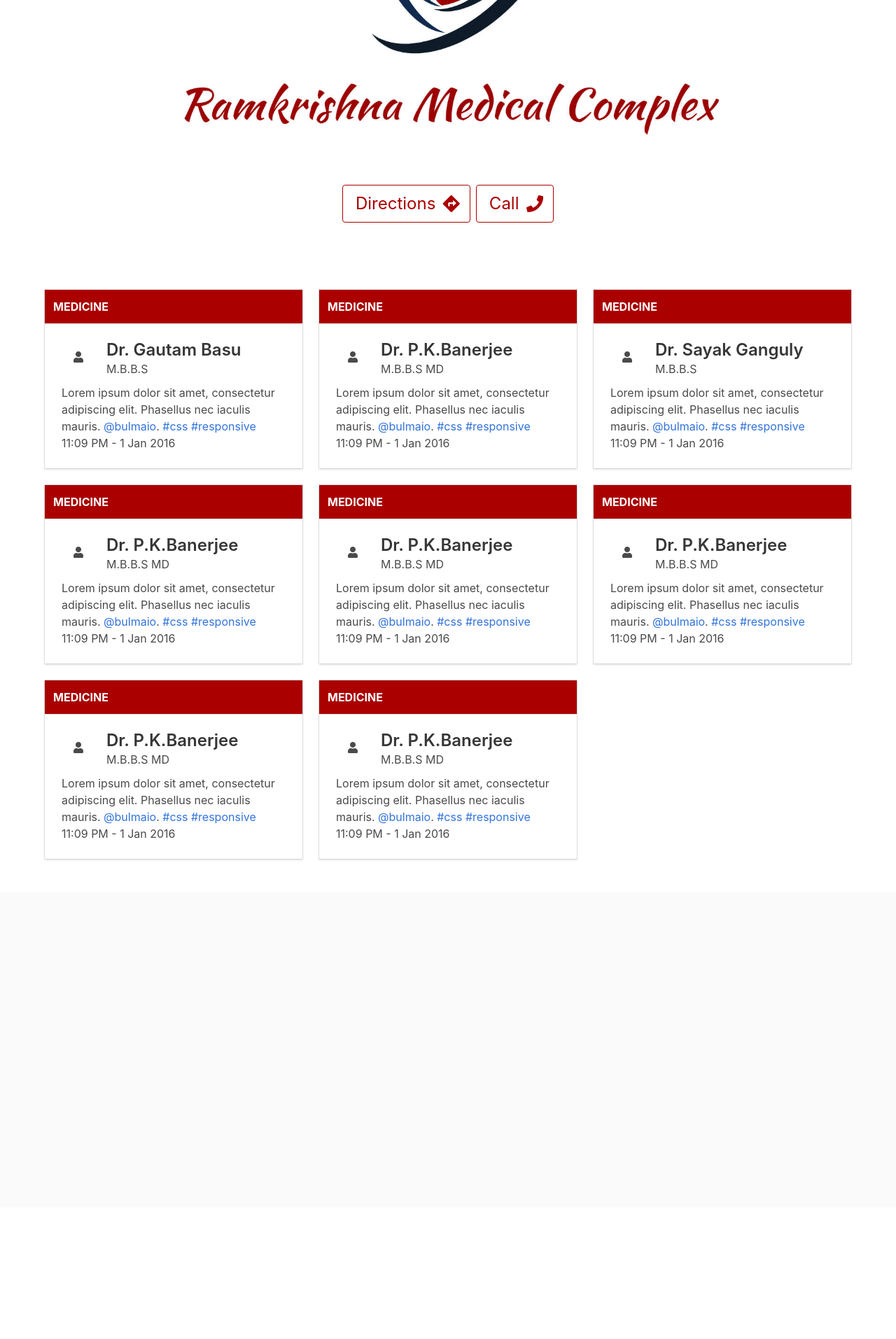
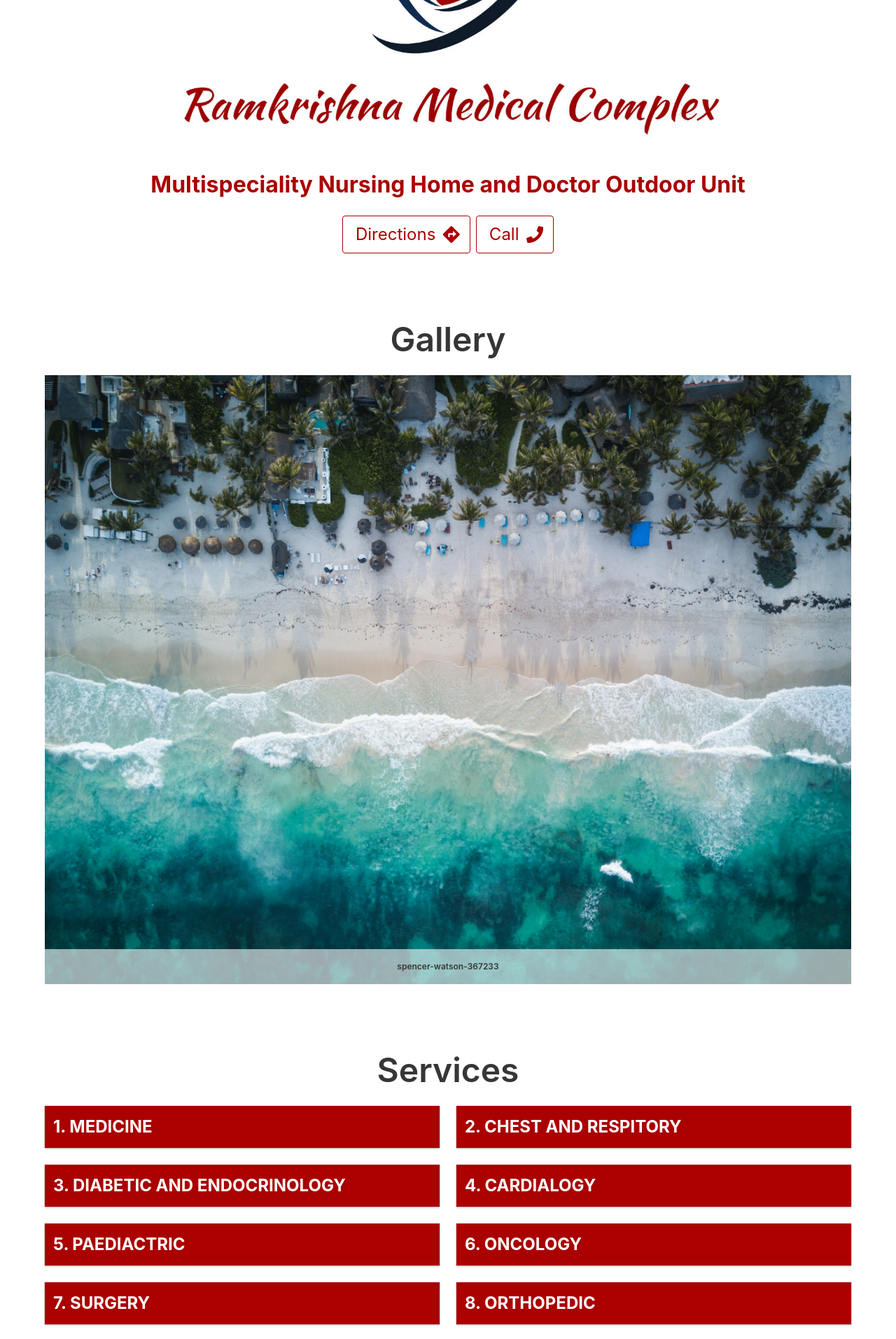
Before and after one commit to ramkrishnamedicalcomplex/ramkrishnamedicalcomplex.github.io, a Jekyll site: the page built from index.html, in a window 1280 px wide. Shown: the part 366-2279 px from the top of the page at 70% size. Built offline with Jekyll 4.4.1, drawn with Linux system fonts in a browser that asks for light colours; nearby versions of some CDN libraries; before the commit the page ends 2091 px from its top, so only the background shows below that; some of the changed text lies outside the part shown; grey boxes are pictures that could not be loaded.

Commit message:
Another milestone

```diff
--- a/_config.yml
+++ b/_config.yml
@@ -8,20 +8,36 @@
 # Site settings
 title: Ramkrishna Medical Complex
 email: ramkrishnamedicalcomplex@gmail.com
-description: > # this means to ignore newlines until "baseurl:"
-  Write an awesome description for your new site here. You can edit this
-  line in _config.yml. It will appear in your document head meta (for
-  Google search results) and in your feed.xml site description.
+tagline: Multispeciality Nursing Home and Doctor Outdoor Unit
 baseurl: "" # the subpath of your site, e.g. /blog
 url: "http://ramkrishnamedicalcomplex.com" # the base hostname & protocol for your site
 phone: 7059702169
 google_maps: https://goo.gl/maps/Ps1HcxnjR9L2
+address: 132/2/12, Maulana Abul Kalam Azad Sarani Near Sri Gurudas Banerjee Halt, Phool Bagan, Kankurgachi, Kolkata, West Bengal 700054
+
+services:
+  - Medicine
+  - Chest and Respitory
+  - Diabetic and Endocrinology
+  - Cardialogy
+  - Paediactric
+  - Oncology
+  - Surgery
+  - Orthopedic
+  - Gyne
+  - Dental Surgery
+  - Modern Operation Theatre
+  - HDU / ICCU
+  - General Ward
+  - AC/Non AC Cabin
+  - Pathology
+  - Ambulance
+
+collections:
+  - doctors
+
 
 # Build settings
 markdown: kramdown
-
 sass:
     sass_dir: ./css
-
-collections:
-  - doctors
--- /dev/null
+++ b/_includes/doctors.html
@@ -0,0 +1,55 @@
+<section class="section">
+  <div class="container">
+    <h1 class="title is-1 has-text-centered">Doctors</h1>
+    <div class="columns is-multiline">
+      {% for doctor in site.doctors %}
+      <div class="column is-one-third">
+        <div class="card">
+          <header class="card-header ">
+            <p class="card-header-title has-background-primary has-text-white">
+              {{ doctor.department | upcase }}
+            </p>
+          </header>
+          <!-- <div class="card-image">
+                  <figure class="image is-4by3">
+                    <img src="https://bulma.io/images/placeholders/1280x960.png" alt="Placeholder image">
+                  </figure>
+                </div> -->
+          <div class="card-content">
+            <div class="media">
+              <div class="media-left">
+                {% if doctor.image %}
+                <figure class="image is-48x48">
+                  <img src="https://bulma.io/images/placeholders/96x96.png" alt="Placeholder image">
+                </figure>
+                {% else %}
+                <span class="icon is-large">
+                  <i class="fa fa-user" aria-hidden="true"></i>
+                </span>
+                {% endif %}
+              </div>
+              <div class="media-content">
+                <p class="title is-4">{{ doctor.name }}</p>
+                <p class="subtitle is-6">{% for qualification in doctor.qualifications %} {{
+                  qualification }} {% endfor
+                  %}</p>
+              </div>
+            </div>
+
+            <div class="content">
+              Lorem ipsum dolor sit amet, consectetur adipiscing elit.
+              Phasellus nec iaculis mauris. <a>@bulmaio</a>.
+              <a href="#">#css</a> <a href="#">#responsive</a>
+              <br>
+              <time datetime="2016-1-1">11:09 PM - 1 Jan 2016</time>
+            </div>
+          </div>
+        </div>
+      </div>
+      {% endfor %}
+    </div>
+    <!-- DOCTORS LISTING -->
+
+  </div>
+
+</section>
--- /dev/null
+++ b/_includes/gallery.html
@@ -0,0 +1,25 @@
+<section class="section">
+  <div class="container">
+    <h1 class="title is-1 has-text-centered">Gallery</h1>
+    <div class='carousel carousel-animated carousel-animate-slide'>
+      <div class='carousel-container'>
+        {% for image in site.static_files %}
+        {% if image.path contains 'gallery' %}
+        <div class='carousel-item has-background {% if forloop.first %} {{ is-active }} {% endif %}'>
+          <img class="is-background" src="{{ site.baseurl }}{{ image.path }}" alt="image.path" width="640" height="310" />
+          <div class="title">{{ image.basename }}</div>
+        </div>
+        {% endif %}
+        {% endfor %}
+      </div>
+      <div class="carousel-navigation">
+        <div class="carousel-nav-left">
+          <i class="fa fa-chevron-left" aria-hidden="true"></i>
+        </div>
+        <div class="carousel-nav-right">
+          <i class="fa fa-chevron-right" aria-hidden="true"></i>
+        </div>
+      </div>
+
+
+</section>
--- a/_includes/head.html
+++ b/_includes/head.html
@@ -8,7 +8,7 @@
 
   <!-- <link rel="stylesheet" href="{{ "/css/bulma/css/bulma.css" | prepend: site.baseurl }}"> -->
   <link rel="stylesheet" href="{{ "/css/main.css" | prepend: site.baseurl }}">
-  <!-- <link rel="stylesheet" href="{{ "/css/bulma-extensions.min.css" | prepend: site.baseurl }}"> -->
+  <link rel="stylesheet" href="{{ "/css/bulma-carousel.min.css" | prepend: site.baseurl }}">
   <link rel="stylesheet" href="https://use.fontawesome.com/releases/v5.6.3/css/all.css" integrity="sha384-UHRtZLI+pbxtHCWp1t77Bi1L4ZtiqrqD80Kn4Z8NTSRyMA2Fd33n5dQ8lWUE00s/" crossorigin="anonymous">
   <link rel="canonical" href="{{ page.url | replace:'index.html','' | prepend: site.baseurl | prepend: site.url }}">
   <link rel="alternate" type="application/rss+xml" title="{{ site.title }}" href="{{ "/feed.xml" | prepend: site.baseurl | prepend: site.url }}">
--- a/_includes/header.html
+++ b/_includes/header.html
@@ -45,6 +45,7 @@
   <div class="hero-body">
     <div class="container has-text-centered">
       <img src="/img/logo.jpeg" alt="{{site.title}}" class="title is-16by9" style="max-height: 500px">
+      <p class="subtitle is-3 has-text-primary has-text-weight-bold">{{site.tagline | upcases }}</p>
       <div class="buttons are-large is-centered">
         <a href="{{ site.google_maps }}" class="button is-large is-primary is-outlined">
           <span>Directions</span>
--- a/_includes/icon-github.html
+++ /dev/null
@@ -1 +0,0 @@
-<a href="https://github.com/{{ include.username }}"><span class="icon icon--github">{% include icon-github.svg %}</span><span class="username">{{ include.username }}</span></a>
--- a/_includes/icon-twitter.html
+++ /dev/null
@@ -1 +0,0 @@
-<a href="https://twitter.com/{{ include.username }}"><span class="icon icon--twitter">{% include icon-twitter.svg %}</span><span class="username">{{ include.username }}</span></a>
--- /dev/null
+++ b/_includes/services.html
@@ -0,0 +1,26 @@
+<section class="section">
+  <div class="container">
+    <h1 class="title is-1 has-text-centered">Services</h1>
+    <div class="columns is-multiline">
+      {% for service in site.services %}
+      <div class="column is-6">
+
+        <div class="card">
+          <header class="card-header">
+            <p class="card-header-title is-size-4 has-background-primary has-text-white">
+                {{forloop.index }}. {{ service | upcase }}
+            </p>
+
+          </header>
+          <!-- <div class="card-content">
+            <div class="content">
+              {{service}}
+            </div>
+          </div> -->
+
+        </div>
+      </div>
+      {% endfor %}
+    </div>
+  </div>
+</section>
--- a/index.html
+++ b/index.html
@@ -2,55 +2,9 @@
 layout: default
 ---
 
-<section class="section">
-  <div class="container">
-    <div class="columns is-multiline">
-      {% for doctor in site.doctors %}
-      <div class="column is-one-third">
-        <div class="card">
-          <header class="card-header ">
-            <p class="card-header-title has-background-primary has-text-white">
-              {{ doctor.department | upcase }}
-            </p>
-          </header>
-          <!-- <div class="card-image">
-                    <figure class="image is-4by3">
-                      <img src="https://bulma.io/images/placeholders/1280x960.png" alt="Placeholder image">
-                    </figure>
-                  </div> -->
-          <div class="card-content">
-            <div class="media">
-              <div class="media-left">
-                {% if doctor.image %}
-                <figure class="image is-48x48">
-                  <img src="https://bulma.io/images/placeholders/96x96.png" alt="Placeholder image">
-                </figure>
-                {% else %}
-                <span class="icon is-large">
-                  <i class="fa fa-user" aria-hidden="true"></i>
-                </span>
-                {% endif %}
-              </div>
-              <div class="media-content">
-                <p class="title is-4">{{ doctor.name }}</p>
-                <p class="subtitle is-6">{% for qualification in doctor.qualifications %} {{ qualification }} {% endfor
-                  %}</p>
-              </div>
-            </div>
 
-            <div class="content">
-              Lorem ipsum dolor sit amet, consectetur adipiscing elit.
-              Phasellus nec iaculis mauris. <a>@bulmaio</a>.
-              <a href="#">#css</a> <a href="#">#responsive</a>
-              <br>
-              <time datetime="2016-1-1">11:09 PM - 1 Jan 2016</time>
-            </div>
-          </div>
-        </div>
-      </div>
-      {% endfor %}
-    </div>
-    <!-- DOCTORS LISTING -->
+{% include gallery.html %}
 
-  </div>
-</section>
+{% include services.html %}
+
+{% include doctors.html %}
```
Also changed, not shown: _includes/scripts.html (deleted, +0 -9 lines), _layouts/default.html (+10 -0 lines), _includes/icon-github.svg (deleted), _includes/icon-twitter.svg (deleted), css/bulma-carousel.min.css (added), gallery/some-event/spencer-watson-367233.jpg (added), js/bulma-carousel.min.js (added), 1 other file.
